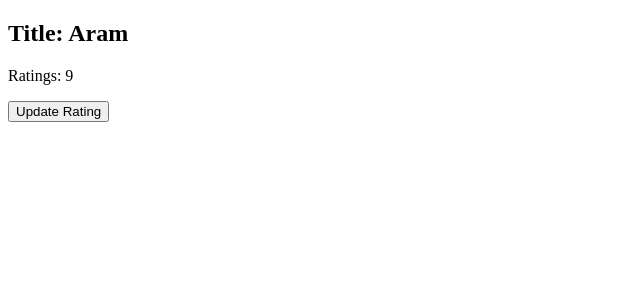
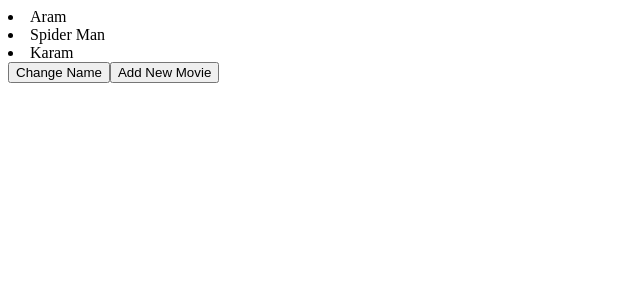
Before and after one commit to AfiyaZannuba/React-Learning, a React (Vite) app: page / in a window 1280 px wide. Shown: the top 300 px of the page, without its empty margins (0-640 px from the left). Built offline with nearby package versions, Linux system fonts and the light colour scheme.

Commit message:
Example program of useState for array of objects

```diff
--- a/src/App.jsx
+++ b/src/App.jsx
@@ -5,18 +5,35 @@
 import { useState } from "react"
 
 const App = () => {
-  const [movie, setMovie] = useState({
-    title: "Aram",
-    ratings: 9,
-  })
+  const [movie, setMovie] = useState([
+    {id: 1,
+      title: "Aram",
+      ratings: 5
+    },
+    {id: 2,
+      title: "Spider Man",
+      ratings: 7
+    },
+    {
+      id: 3,
+      title: "Karam",
+      ratings: 10
+    }
+  ])
+
   const handleClick = () => {
-    setMovie({...movie, ratings:5})
+    setMovie(movie.map((m)=>m.id===1 ? {...movie, title: "John Wick 5"} : m ))
+  }
+  const handleAdd = () => {
+    setMovie({...movie, id:4, title: "Malayalam", rating: 10})
   }
   return (
     <section>
-      <h1>Title: {movie.title}</h1>
-      <p>Ratings: {movie.ratings}</p>
-      <button onClick={handleClick}>Update Rating</button>
+      {movie.map((movie)=>(
+        <li key={Math.random()}>{movie.title}</li>
+      ))}
+      <button onClick={handleClick}>Change Name</button>
+      <button onClick={handleAdd}>Add New Movie</button>
     </section>
   )
 }
```
